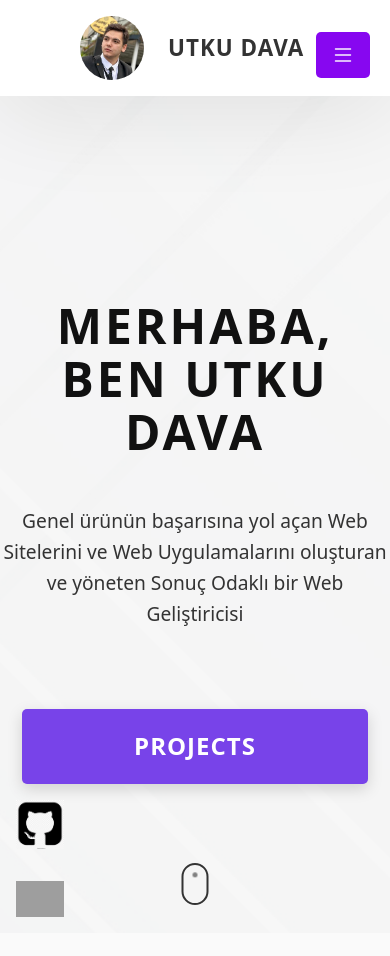
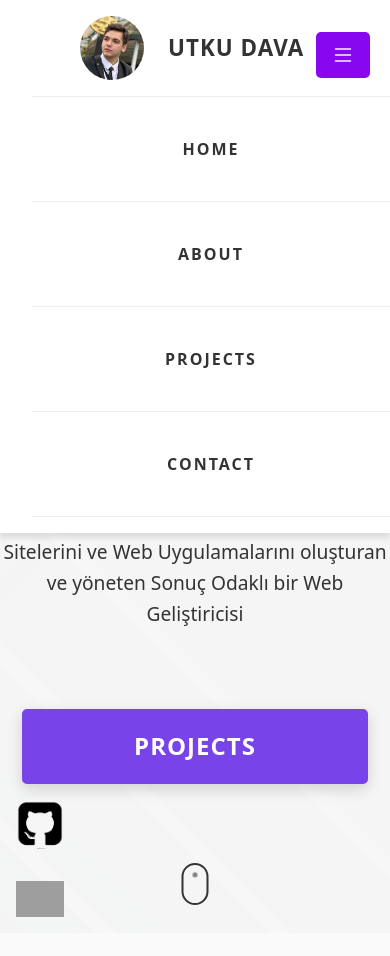
Before and after one commit to userUtkuDava/portfolio, a React (Vite) app: page / in a window 390 px wide. Both pictures are taken after a click on the button 342 px from the left and 54 px from the top of the page. Shown: the top 956 px of the page. Built offline with nearby package versions, Linux system fonts and the light colour scheme; grey boxes are pictures that could not be loaded.

Commit message:
navbar responsive'de açık şekilde gelme problemi düzeltildi

```diff
--- a/src/Components/Navbar.jsx
+++ b/src/Components/Navbar.jsx
@@ -37,7 +37,7 @@ const Navbar = () => {
 
                     </div>
                 </div>
-                <div className={`button ${isClicked ? 'header-sm-menu' : 'header-sm-menu-close'}`}>
+                <div className={`button ${isClicked ? 'header-sm-menu-close' : 'header-sm-menu'}`}>
                     <ul className="header__sm-menu-links">
                         <li className="header__sm-menu-link">
                             <a href="./"> Home </a>
--- a/src/Components/style/css/navbar.css
+++ b/src/Components/style/css/navbar.css
@@ -70,6 +70,7 @@
 
 .header .header-content .header-main .header__link:hover {
   color: #7843E9;
+
 }
 
 .header .header-sm-menu {
@@ -82,10 +83,12 @@
   box-shadow: 0px 5px 5px 0px rgba(0, 0, 0, 0.1);
   -webkit-box-shadow: 0px 5px 5px 0px rgba(0, 0, 0, 0.1);
   -moz-box-shadow: 0px 5px 5px 0px rgba(0, 0, 0, 0.1);
+
 }
 
 .header .header-sm-menu .header__sm-menu-link:first-child a {
   border-top: 1px solid #eee;
+
 }
 
 @media screen and (max-width: 992px) {
@@ -102,12 +105,16 @@
     padding: 2.5rem 3rem;
     font-size: 1rem;
     color: #333;
-    text-align: right;
+    text-align: center;
     border-bottom: 1px solid #eee;
     font-weight: 700;
     text-transform: uppercase;
     letter-spacing: 2px;
     transition: color 0.3s;
+  }
+
+  .header__sm-menu-link {
+    list-style: none;
   }
 
   .header__sm-menu-link a:hover {
```
